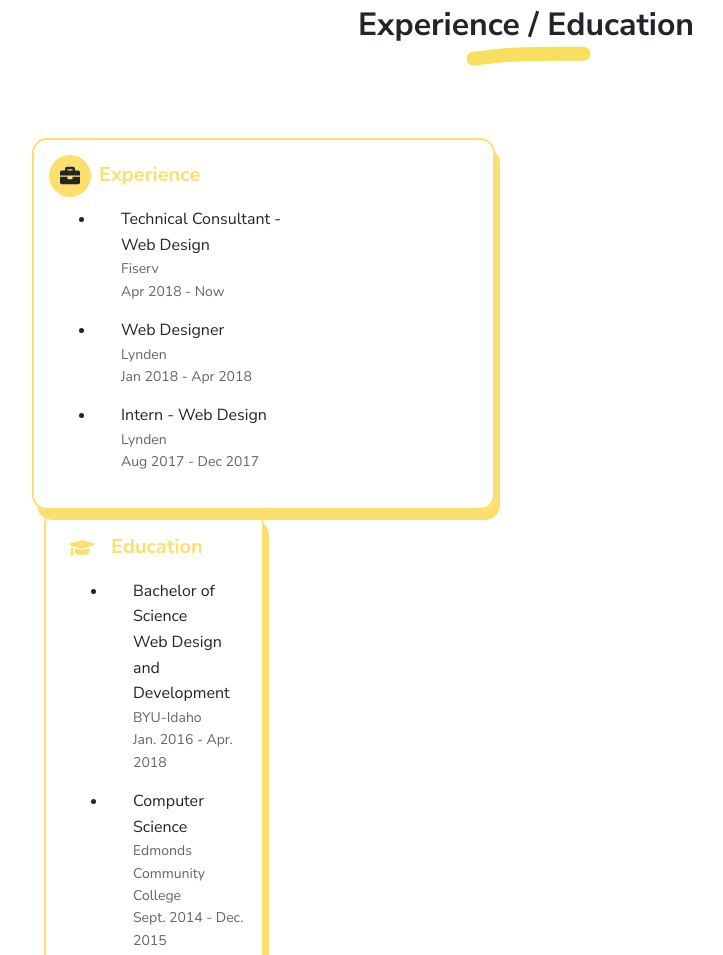
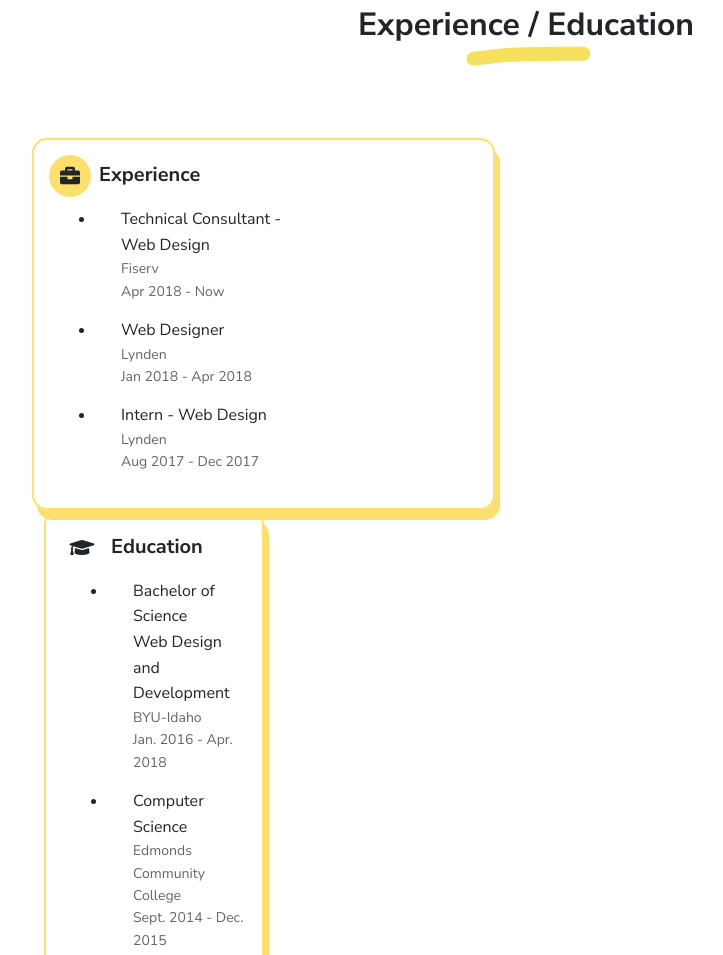
Before and after one commit to Brijesh3035/Brijesh3035.github.io, a plain HTML site: page index.html in a window 1280 px wide. Shown: the part 3504-4459 px from the top of the page, without its empty margins (114-837 px from the left). Drawn offline with Linux system fonts and the light colour scheme.

Commit message:
Update main.css

```diff
--- a/css/main.css
+++ b/css/main.css
@@ -271,7 +271,7 @@ footer a:not(.nav-link) {
 }
 
 .custom_h3 {
-          color: #fcdf6c;
+          color: #202529;
           margin: 10px 0;
           font-size: 1.25em;
         }
```
